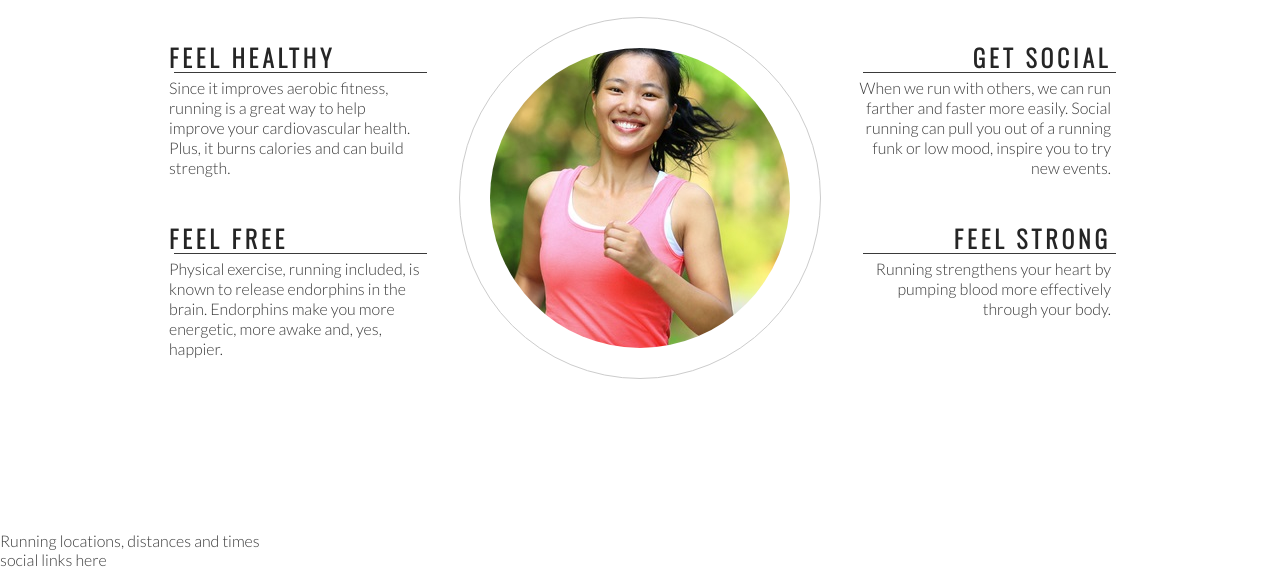
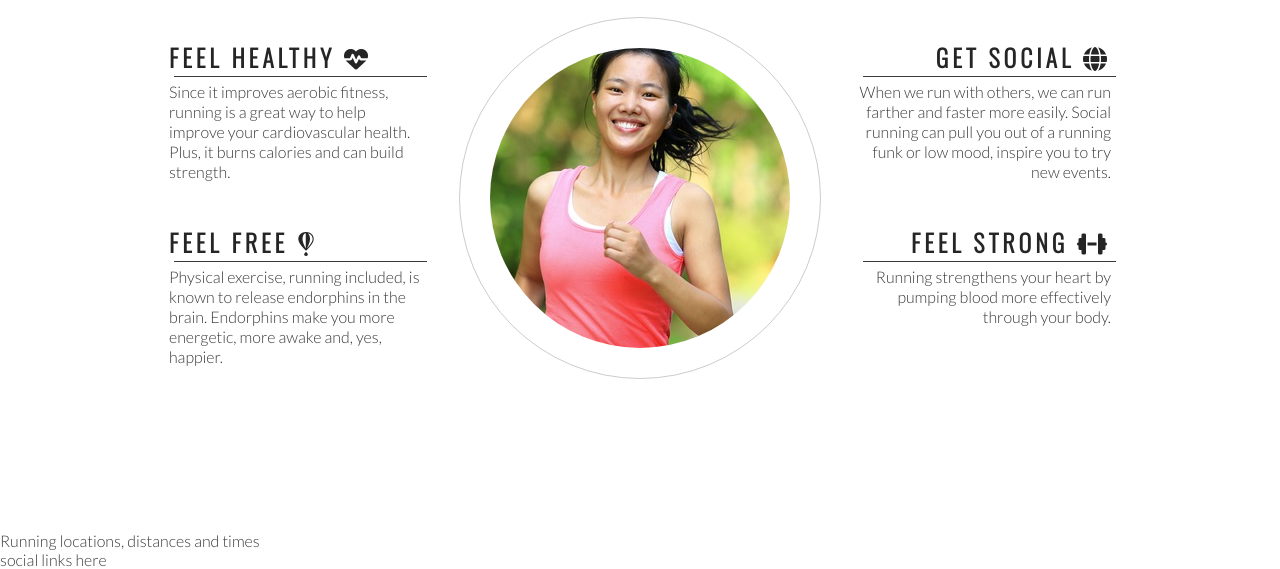
Before and after one commit to Lornavav/love-running, a plain HTML site: page index.html in a window 1280 px wide. Shown: the part 764-1333 px from the top of the page. Drawn offline with nearby package versions, Linux system fonts and the light colour scheme.

Commit message:
Add Font Awesome icons to club ethos section

```diff
--- a/index.html
+++ b/index.html
@@ -42,14 +42,14 @@
         <h2 id="welcome">Why Love Running With Us?</h2>
         <div id="left-about">
             <div class="left-about-heading">
-                <h2>Feel Healthy</h2>
+                <h2>Feel Healthy <i class="fas fa-heartbeat"></i></h2>
                 <hr>
                 <p>Since it improves aerobic fitness, running is a great way to help improve your cardiovascular health.
                     Plus, it burns calories and can build strength.
                 </p>
             </div>
             <div class="left-about-heading">
-                <h2>Feel Free</h2>
+                <h2>Feel Free <i class="fab fa-fly"></i></h2>
                 <hr>
                 <p>Physical exercise, running included, is known to release endorphins in the brain.
                     Endorphins make you more energetic, more awake and, yes, happier.
@@ -58,7 +58,7 @@
         </div>
         <div id="right-about">
             <div class="right-about-heading">
-                <h2>Get Social</h2>
+                <h2>Get Social  <i class="fas fa-globe"></i></h2>
                 <hr>
                 <p>
                     When we run with others, we can run farther and faster more easily.
@@ -66,7 +66,7 @@
                 </p>
             </div>
             <div class="right-about-heading">
-                <h2>Feel Strong</h2>
+                <h2>Feel Strong <i class="fas fa-dumbbell"></i></h2>
                 <hr>
                 <p>
                     Running strengthens your heart by pumping blood more effectively through your body.
@@ -82,13 +82,14 @@
 
         </div>
     </section>
-    Running locations, distances and times
-    <section>
+    <section>Running locations, distances and times
+    </section>
         <footer>
             social links here
         </footer>
 
-    </section>
-</body>
+        <!--font awesome script-->
+        <script src="https://kit.fontawesome.com/92dd2e7f78.js" crossorigin="anonymous"></script>
+    </body>
 
 </html>
```
